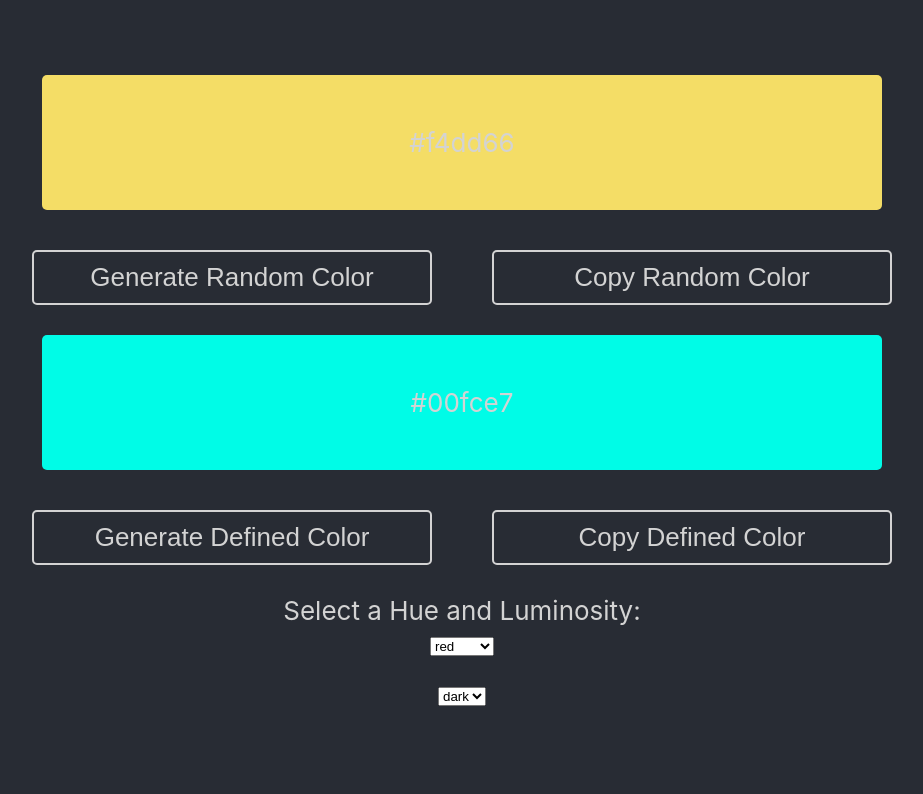
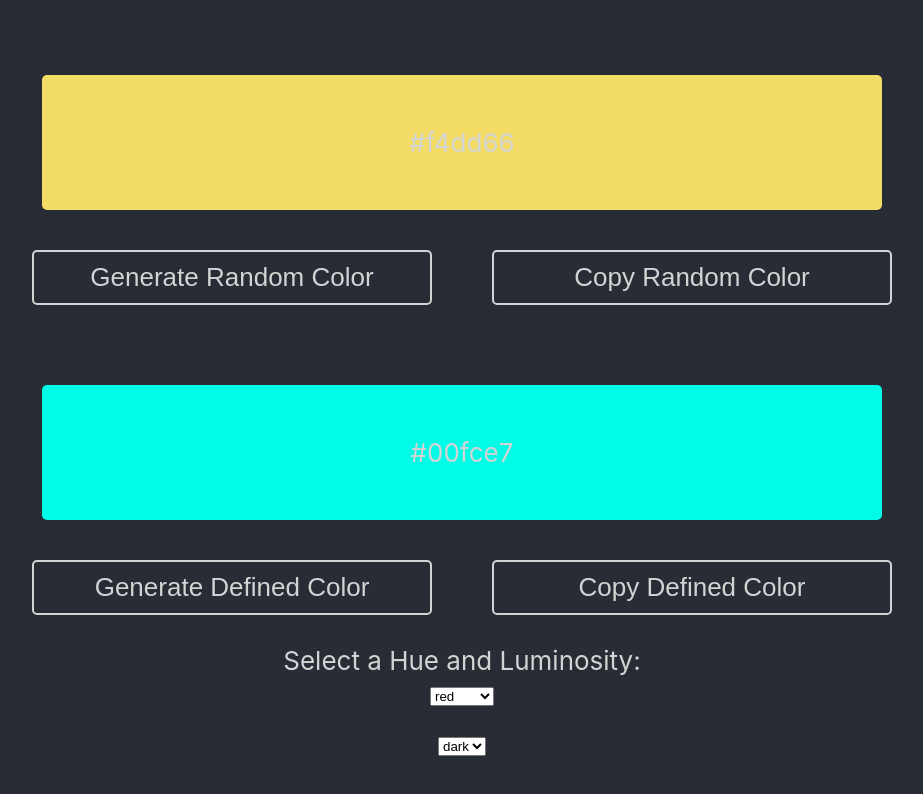
Before and after one commit to thorinaboenke/colorgenerator, a React (Create React App) app: page / in a window 1280 px wide. Shown: the top 794 px of the page, without its empty margins (178-1101 px from the left). Built offline with nearby package versions, Linux system fonts and the light colour scheme.

Commit message:
Adjust Margins

```diff
--- a/src/index.css
+++ b/src/index.css
@@ -36,6 +36,6 @@ form {
 p {
   width: 80%;
   padding: 2em;
-  margin: 0px auto 10px auto;
+  margin: 50px auto 10px auto;
   border-radius: 5px;
 }
```
